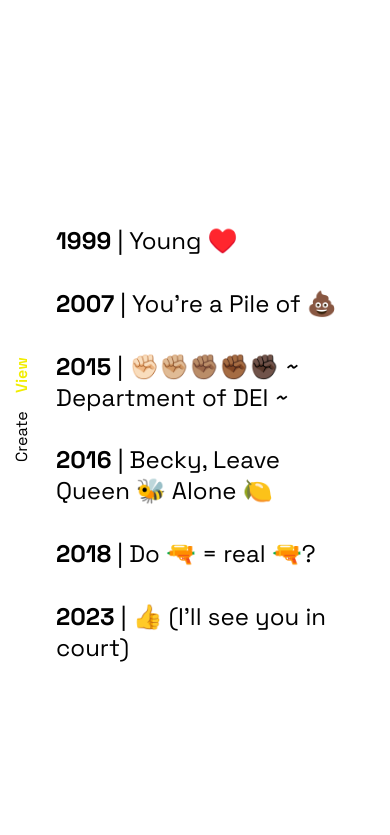
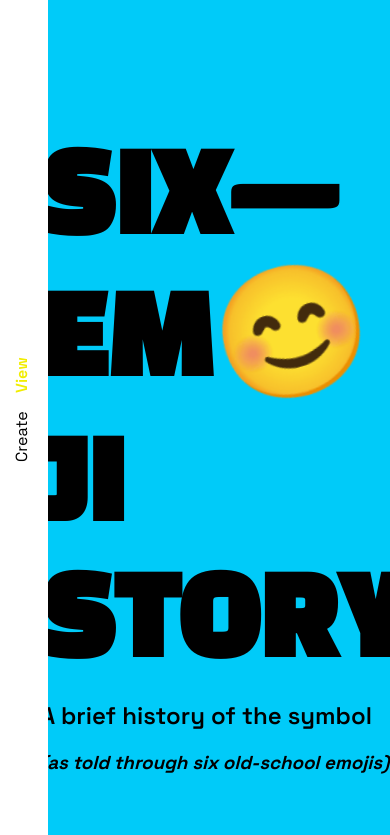
Before and after one commit to divya-mehra/sixemojistory, a React (Vite) app: page / in a window 390 px wide. Shown: the top 835 px of the page. Built offline with nearby package versions, Linux system fonts and the light colour scheme; a web font is replaced by a local one.

Commit message:
save this

```diff
--- a/src/App.css
+++ b/src/App.css
@@ -1,13 +1,10 @@
 @import url("https://fonts.googleapis.com/css2?family=B612+Mono:wght@700&family=Bowlby+One&family=Changa+One&family=Major+Mono+Display&family=Space+Grotesk:wght@300;400;500;600;700&display=swap");
-
 
 /* Styling & Themes Colors */
 
 :root {
   --secondary-color: #f1ed00;
   --tertiary-color: #0091f9;
-
-
 
   --grid-start-panel-bg: #fff;
   --grid-user-start-panel-bg: #fff;
@@ -24,12 +21,9 @@
   /* TODO: can the theme transition? */
 
   transition: background-color 0.5s;
-
-
 }
 
 .textLight {
-
   --grid-start-panel-bg: #00cbf9;
   --grid-user-start-panel-bg: #f1ed00;
   /* --body-start-panel-bg: #fff; */
@@ -42,10 +36,7 @@
   --grid-bg: #000;
   --grid-text: #fff;
   --grid-border: #000;
-
-
 }
-
 
 .contentWrapper {
   height: 100vh;
@@ -53,12 +44,12 @@
   display: flex;
   position: relative;
 }
-
+/*
 .leftSide {
   position: absolute;
   top: 0;
   left: 0;
-  /* bottom: 0; */
+
   width: 50%;
   height: 100%;
   background-color: white;
@@ -68,10 +59,10 @@
   position: absolute;
   top: 0;
   right: 0;
-  /* bottom: 0; */
+
   width: 50%;
   background-color: black;
-}
+} */
 
 /* Move this */
 
@@ -84,13 +75,13 @@
 /* CSS for screens 768px or narrower */
 @media (max-width: 768px) {
   .leftSide {
-    /* Remove position property */
+
     visibility: hidden;
-    width: 100%; /* Make it take the full width */
+    width: 100%;
   }
 
   .rightSide {
-    position: static; /* Set it to relative positioning */
-    width: 100%; /* Make it take the full width */
+    position: static;
+    width: 100%;
   }
 }
--- a/src/App.jsx
+++ b/src/App.jsx
@@ -7,6 +7,8 @@ import StartPanelRight from "./panels/start-panel/StartPanelRight";
 import UserStartPanelLeft from "./panels/start-panel/UserStartPanelLeft";
 import UserStartPanelRight from "./panels/start-panel/UserStartpanelRight";
 import SideStickyNav from "./story/SideStickyNav";
+
+import { Grid, Paper } from '@mui/material';
 
 function App() {
   const emojis = [
@@ -63,9 +65,11 @@ function App() {
   return (
     <>
         <div className={(isLight) ? "contentWrapper" : "contentWrapper textLight" }>
+
         <SideStickyNav
         />
-        <div className="leftSide">
+        <Grid container spacing={2}>
+        {/* <div className="leftSide"> */}
           <div id="LearnStory">
             <StartPanelLeft />
             <StoryLeft
@@ -86,8 +90,8 @@ function App() {
               setToLight={setToLight}
             />
           </div>
-        </div>
-        <div className="rightSide">
+        {/* </div> */}
+        {/* <div className="rightSide"> */}
           <StartPanelRight emojis={emojis} />
           <StoryRight
             currentEmoji={currentEmoji}
@@ -103,7 +107,8 @@ function App() {
             emojis={userEmojis}
             user={true}
           />
-        </div>
+        {/* </div> */}
+        </Grid>
       </div>
     </>
   );
--- a/src/panels/start-panel/StartPanelRight.jsx
+++ b/src/panels/start-panel/StartPanelRight.jsx
@@ -1,5 +1,6 @@
 import styles from "../panel.module.css";
 import StartPanelChapter from "./StartPanelChapter";
+import { Grid, Paper } from '@mui/material';
 
 const StartPanelRight = ({ emojis }) => {
   return (
```
Also changed, not shown: src/panels/panel.module.css (+16 -0 lines).
